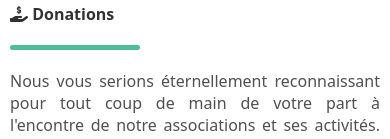
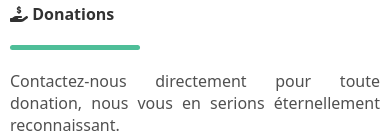
Before and after one commit to Manjaka13/tamirah, a Next.js app: page / in a window 390 px wide. Shown: the part 691-830 px from the top of the page. Built offline with nearby package versions, Linux system fonts and the light colour scheme.

Commit message:
footer responsive fix

```diff
--- a/components/Footer/Footer.jsx
+++ b/components/Footer/Footer.jsx
@@ -66,9 +66,8 @@ const Footer = () => {
 						<div id="donations" className="footer__item">
 							<FooterTitle title="Donations" icon={["fas", "hand-holding-dollar"]} />
 							<p className="pd-b-20 tx-j">
-								Nous vous serions éternellement reconnaissant pour tout coup de main de
-								votre part à l&apos;encontre de notre associations et ses activités.
-								Contactez-nous directement pour toute donation.
+								Contactez-nous directement pour toute donation, nous vous en serions
+								éternellement reconnaissant.
 							</p>
 							<div className="footer__box footer__donation">
 								<p className="tx-j">
--- a/styles/Footer/Footer.scss
+++ b/styles/Footer/Footer.scss
@@ -22,7 +22,7 @@
     &__item {
         width: 100%;
         @include flex-col(initial, initial);
-        @include screen-x(1050px) {
+        @include screen-x(1100px) {
             height: 320px;
         }
         @include screen-x(700px) {
```
